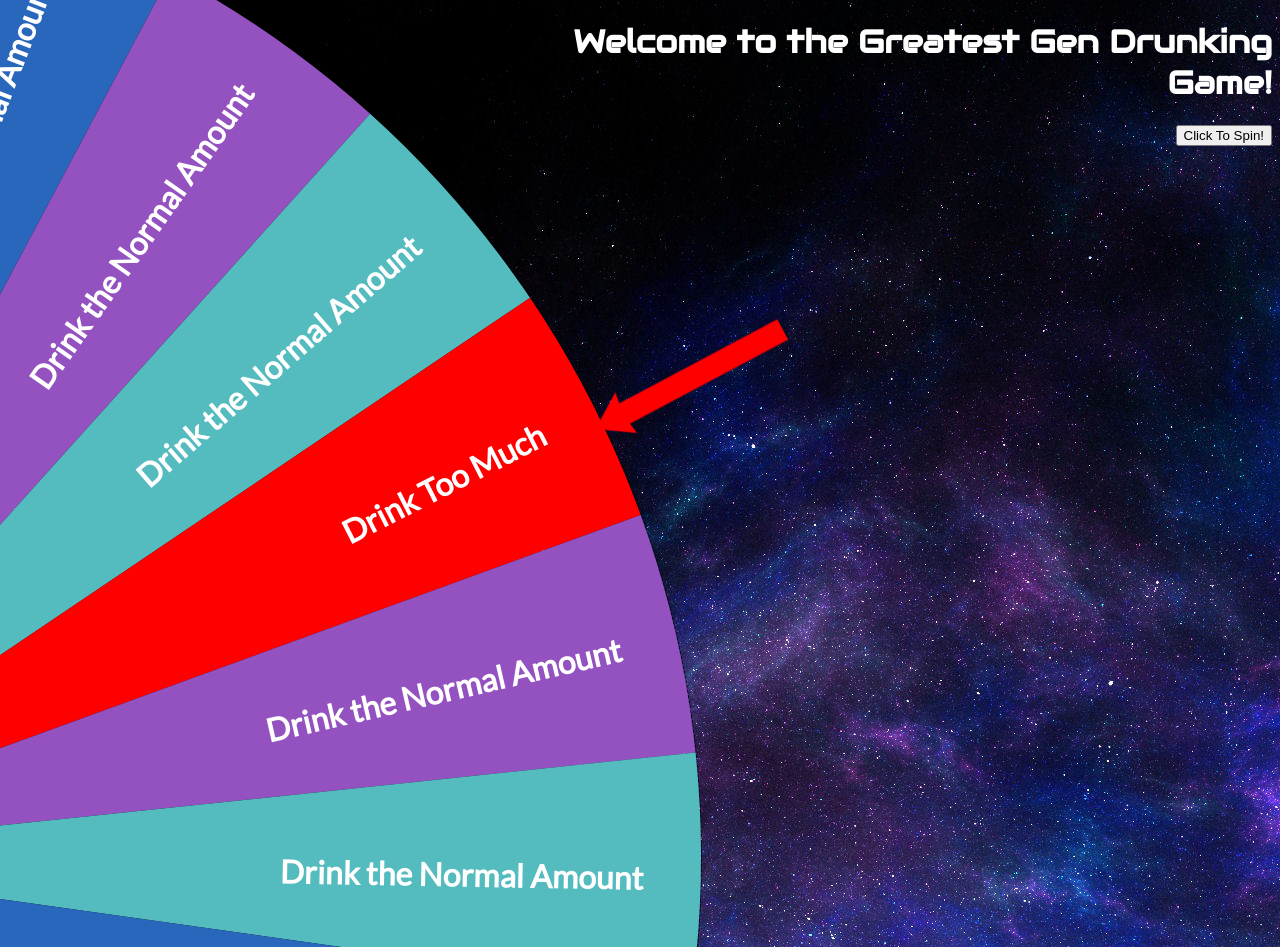
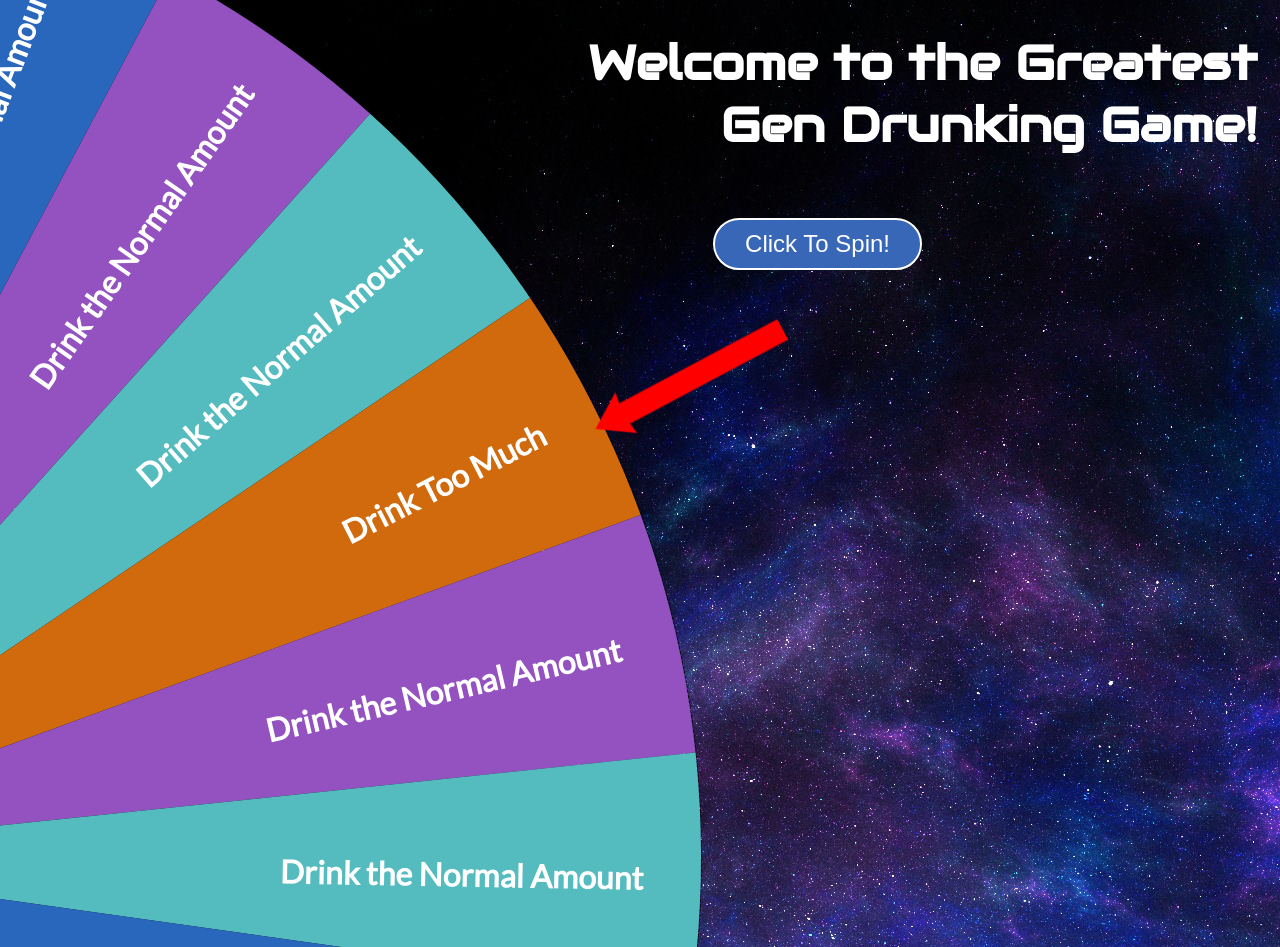
Before and after one commit to mattgrosso/drunkestshimoda, a PHP site: page / in a window 1280 px wide. Shown: the top 947 px of the page. Run offline with PHP 8.4, Linux system fonts and the light colour scheme.

Commit message:
Style button

```diff
--- a/css/spinner.css
+++ b/css/spinner.css
@@ -10,12 +10,18 @@ body {
 h1 {
   color: white;
   font-family: 'Audiowide', cursive;
-  padding: 0 0 0 10%;
+  padding: 0 15px 0 10%;
 }
 
 @media only screen and (min-width: 768px) {
   h1 {
-    padding: 0 0 0 40%;
+    padding: 0 15px 0 40%;
+  }
+}
+
+@media only screen and (min-width: 1200px) {
+  h1 {
+    font-size: 3rem;
   }
 }
 
@@ -74,6 +80,30 @@ img {
     top: 343px;
     transform: rotate(-28deg);
   }
+}
+
+.spin-button {
+  background: #3967B7;
+  color: white;
+  font-size: 1.5rem;
+  padding: 10px 30px;
+  border: 2px solid white;
+  border-radius: 35px;
+  margin: 10px;
+}
+
+@media only screen and (min-width: 1200px) {
+  .spin-button {
+    margin: 30px 350px;
+  }
+}
+
+.spin-button:focus {
+  outline: none;
+}
+
+.clicking {
+  background: #2b5090;
 }
 
 .spinner {
@@ -266,5 +296,5 @@ img {
 }
 
 .slice.drink-too-much .slice-contents{
-  background: red;
+  background: #d06a0c;
 }
--- a/js/spinner.js
+++ b/js/spinner.js
@@ -4,6 +4,11 @@
   var randomDegrees = Math.floor(Math.random() * 1500) + 1000;
 
   $('.spin-button').click(function (event) {
+    $(this).addClass('clicking');
+    setTimeout(function() {
+      $('.spin-button').removeClass('clicking');
+    }, 100);
+    $(this).addClass('clicking');
     randomDegrees = randomDegrees + Math.floor(Math.random() * 1500) + 1000;
     $('.spinner').css('transform', `rotate(${randomDegrees}deg)`)
   })
```
